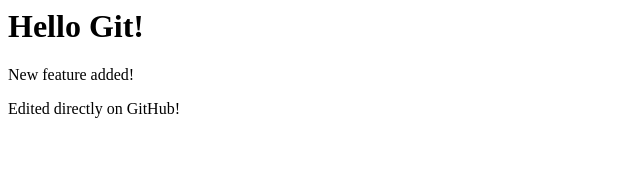
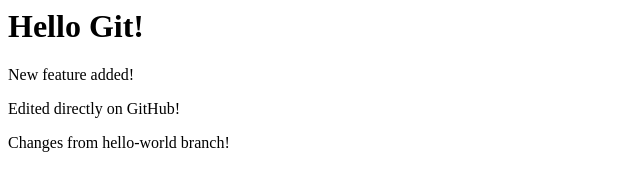
Before and after one commit to NawalSel/Git-GitHub-Tutorial, a plain HTML site: page index.html in a window 1280 px wide. Shown: the whole page, without its empty margins (0-640 px from the left). Drawn offline with Linux system fonts and the light colour scheme.

Commit message:
Update hello-world branch

```diff
--- a/index.html
+++ b/index.html
@@ -1,3 +1,4 @@
 <h1>Hello Git!</h1>
 <p>New feature added!</p>
 <p>Edited directly on GitHub!</p>
+<p>Changes from hello-world branch!</p>
```
